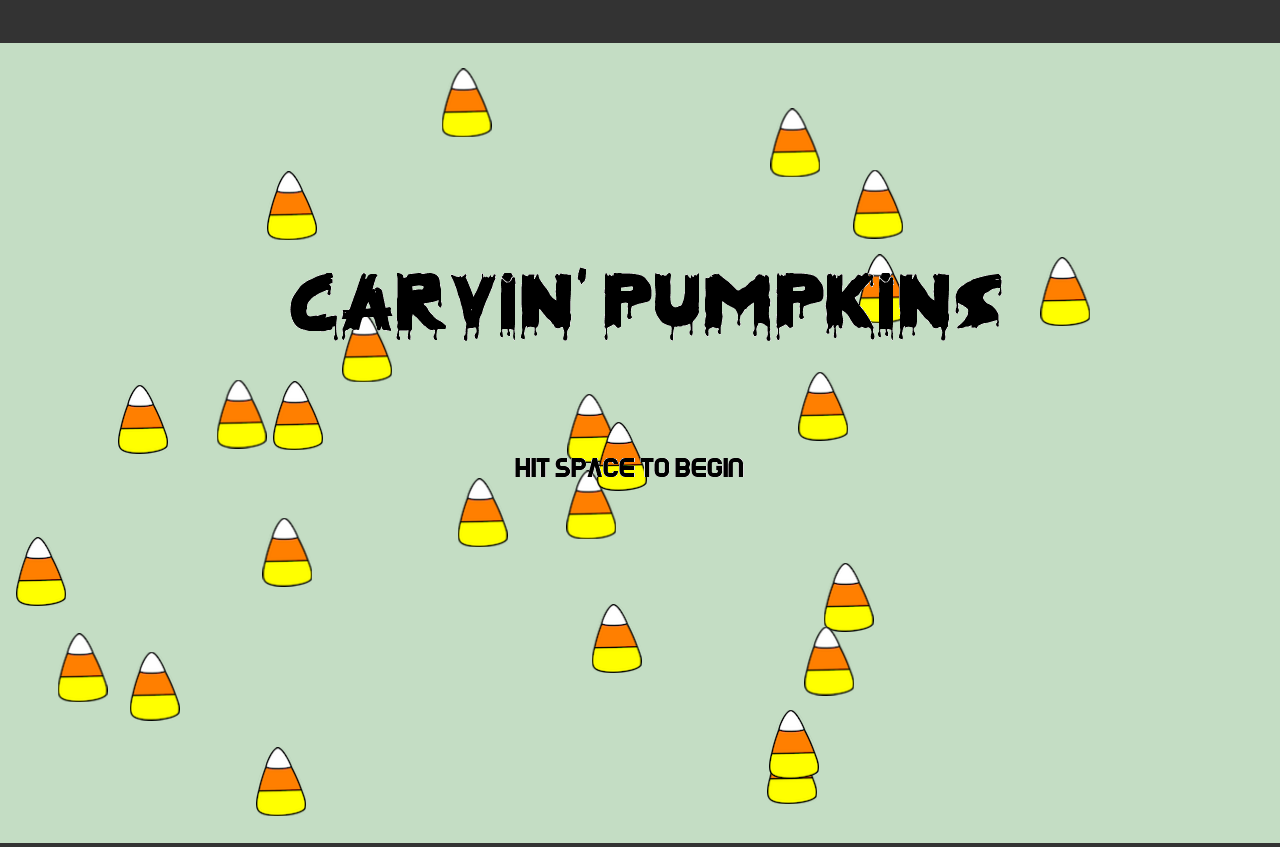
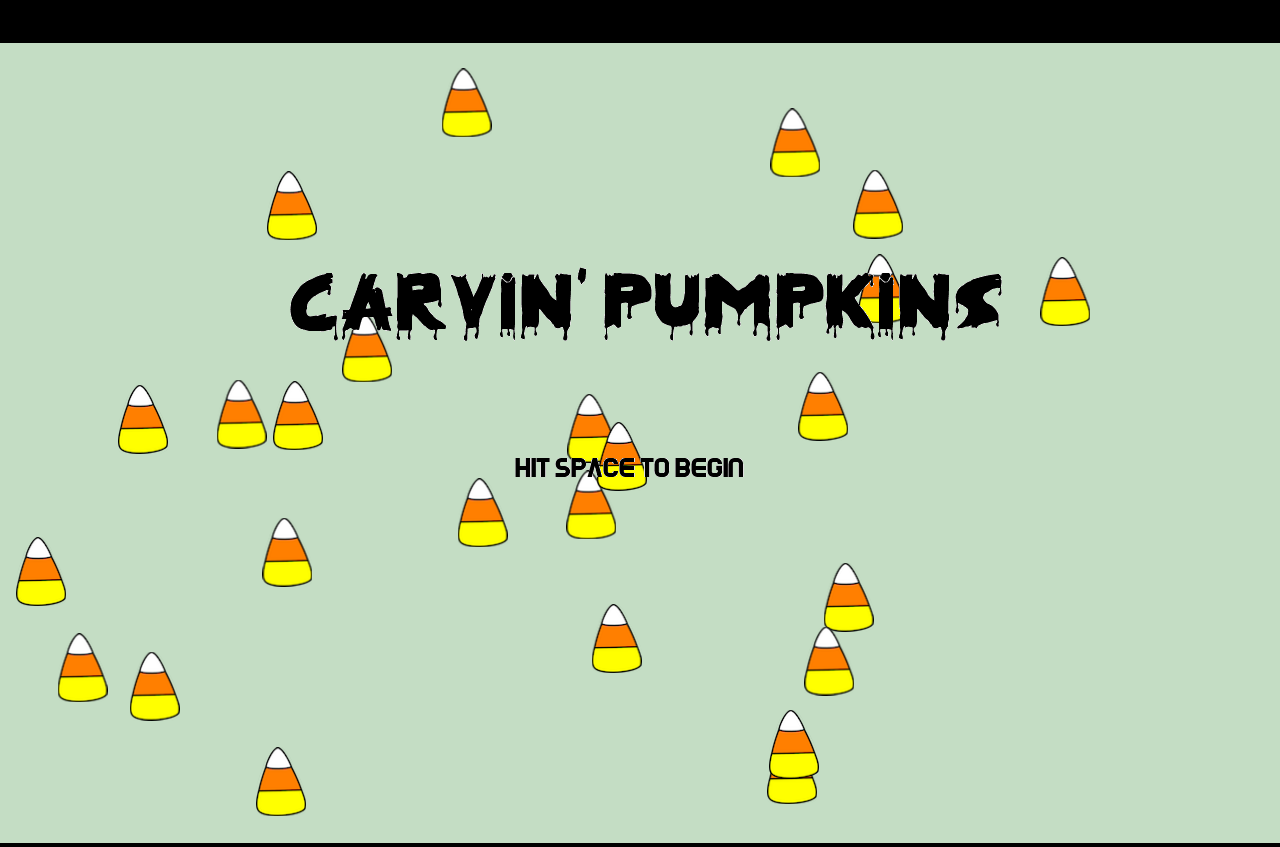
Before and after one commit to cBrownSF/carving_pumpkins, a website built with webpack: page index.html in a window 1280 px wide. Built offline with nearby package versions, Linux system fonts and the light colour scheme.

Commit message:
Another Edit

```diff
--- a/src/styles/candy_corn.scss
+++ b/src/styles/candy_corn.scss
@@ -3,8 +3,8 @@
 }
 
 body {
-  background-color: #333;
-  color: #fff;
+  background-color: black;
+  color: rgb(233, 231, 231);
   display: flex;
   flex-direction: column;
   align-items: center;
```
Also changed, not shown: dist/main.css.
